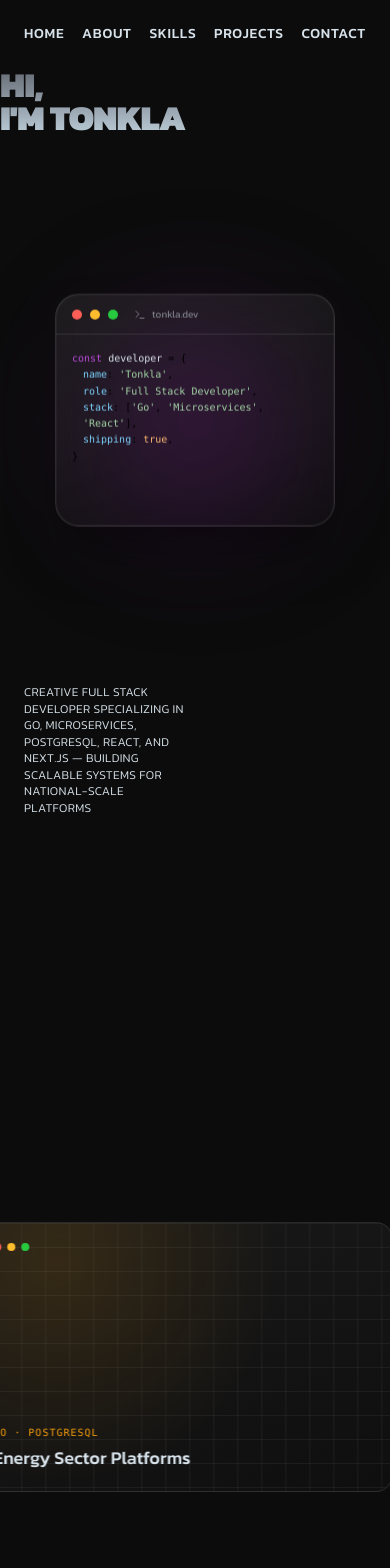
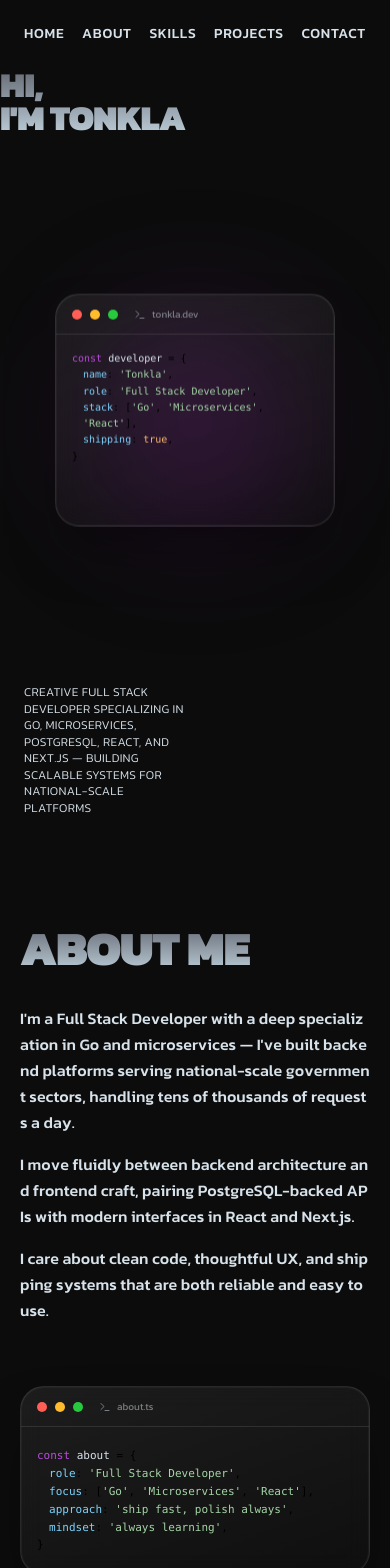
Before and after one commit to tonklasocute/tonkla-portfolio, a React (Vite) app: page / in a window 390 px wide. Shown: the top 1568 px of the page. Built offline with nearby package versions, Linux system fonts and the light colour scheme.

Commit message:
feat: remove MarqueeSection component and related data for a cleaner layout

```diff
--- a/src/App.tsx
+++ b/src/App.tsx
@@ -1,5 +1,4 @@
 import HeroSection from './components/HeroSection'
-import MarqueeSection from './components/MarqueeSection'
 import AboutSection from './components/AboutSection'
 import TechStackSection from './components/TechStackSection'
 import ServicesSection from './components/ServicesSection'
@@ -12,7 +11,6 @@ function App() {
     <main className="relative bg-[#0C0C0C]" style={{ overflowX: 'clip' }}>
       <AmbientBackground />
       <HeroSection />
-      <MarqueeSection />
       <AboutSection />
       <TechStackSection />
       <ServicesSection />
--- a/src/components/MarqueeSection.tsx
+++ /dev/null
@@ -1,108 +0,0 @@
-import { useEffect, useRef, useState } from 'react'
-import {
-  ROW_1_PROJECTS,
-  ROW_2_PROJECTS,
-  type MarqueeProject,
-} from '../data/marqueeProjects'
-
-function Tile({ project }: { project: MarqueeProject }) {
-  return (
-    <div
-      className="relative w-[420px] h-[270px] rounded-2xl flex-shrink-0 overflow-hidden border border-white/10"
-      style={{
-        background:
-          'linear-gradient(160deg, rgba(255,255,255,0.06) 0%, rgba(255,255,255,0.015) 100%)',
-      }}
-    >
-      <div
-        className="absolute inset-0 opacity-40"
-        style={{
-          background: `radial-gradient(circle at 20% 15%, ${project.accent}55 0%, transparent 55%)`,
-        }}
-      />
-      <div
-        className="absolute inset-0"
-        style={{
-          backgroundImage:
-            'linear-gradient(rgba(215,226,234,0.06) 1px, transparent 1px), linear-gradient(90deg, rgba(215,226,234,0.06) 1px, transparent 1px)',
-          backgroundSize: '24px 24px',
-        }}
-      />
-
-      <div className="relative h-full flex flex-col justify-between p-5">
-        <div className="flex items-center gap-1.5">
-          <span className="w-2 h-2 rounded-full bg-[#FF5F56]" />
-          <span className="w-2 h-2 rounded-full bg-[#FFBD2E]" />
-          <span className="w-2 h-2 rounded-full bg-[#27C93F]" />
-        </div>
-
-        <div className="flex flex-col gap-1.5">
-          <span
-            className="text-[10px] font-mono uppercase tracking-widest"
-            style={{ color: project.accent }}
-          >
-            {project.tag}
-          </span>
-          <span className="text-[#D7E2EA] font-medium text-lg leading-snug">
-            {project.name}
-          </span>
-        </div>
-      </div>
-    </div>
-  )
-}
-
-export default function MarqueeSection() {
-  const sectionRef = useRef<HTMLElement>(null)
-  const [offset, setOffset] = useState(0)
-
-  useEffect(() => {
-    const handleScroll = () => {
-      const section = sectionRef.current
-      if (!section) return
-      const sectionTop = section.getBoundingClientRect().top + window.scrollY
-      const next =
-        (window.scrollY - sectionTop + window.innerHeight) * 0.3
-      setOffset(next)
-    }
-
-    handleScroll()
-    window.addEventListener('scroll', handleScroll, { passive: true })
-    return () => window.removeEventListener('scroll', handleScroll)
-  }, [])
-
-  const row1 = [...ROW_1_PROJECTS, ...ROW_1_PROJECTS, ...ROW_1_PROJECTS]
-  const row2 = [...ROW_2_PROJECTS, ...ROW_2_PROJECTS, ...ROW_2_PROJECTS]
-
-  return (
-    <section
-      ref={sectionRef}
-      className="bg-[#0C0C0C] pt-24 sm:pt-32 md:pt-40 pb-10 overflow-hidden"
-    >
-      <div className="flex flex-col gap-3">
-        <div
-          className="flex gap-3"
-          style={{
-            transform: `translateX(${offset - 200}px)`,
-            willChange: 'transform',
-          }}
-        >
-          {row1.map((project, i) => (
-            <Tile key={`row1-${i}`} project={project} />
-          ))}
-        </div>
-        <div
-          className="flex gap-3"
-          style={{
-            transform: `translateX(${-(offset - 200)}px)`,
-            willChange: 'transform',
-          }}
-        >
-          {row2.map((project, i) => (
-            <Tile key={`row2-${i}`} project={project} />
-          ))}
-        </div>
-      </div>
-    </section>
-  )
-}
--- a/src/data/marqueeProjects.ts
+++ /dev/null
@@ -1,19 +0,0 @@
-export interface MarqueeProject {
-  name: string
-  tag: string
-  accent: string
-}
-
-export const MARQUEE_PROJECTS: MarqueeProject[] = [
-  { name: 'E-Service Platform — Tourism & Guide Registry', tag: 'Go · Gin · GORM · PostgreSQL', accent: '#00ADD8' },
-  { name: 'Controlled Energy Production System', tag: 'Go · PostgreSQL · REST API', accent: '#F59E0B' },
-  { name: 'K2 Business Workflow Platform', tag: 'K2 · SQL', accent: '#7C3AED' },
-  { name: 'Tourism Sector Platforms', tag: 'Go · Microservices', accent: '#00ADD8' },
-  { name: 'Energy Sector Platforms', tag: 'Go · PostgreSQL', accent: '#F59E0B' },
-  { name: 'Forestry Sector Platforms', tag: 'Go · REST API', accent: '#22C55E' },
-  { name: 'Microservices Architecture', tag: 'Go · Clean Architecture', accent: '#38BDF8' },
-  { name: 'High-Performance REST APIs', tag: '20,000+ Daily Requests', accent: '#BB4CDB' },
-]
-
-export const ROW_1_PROJECTS = MARQUEE_PROJECTS.slice(0, 4)
-export const ROW_2_PROJECTS = MARQUEE_PROJECTS.slice(4)
```
